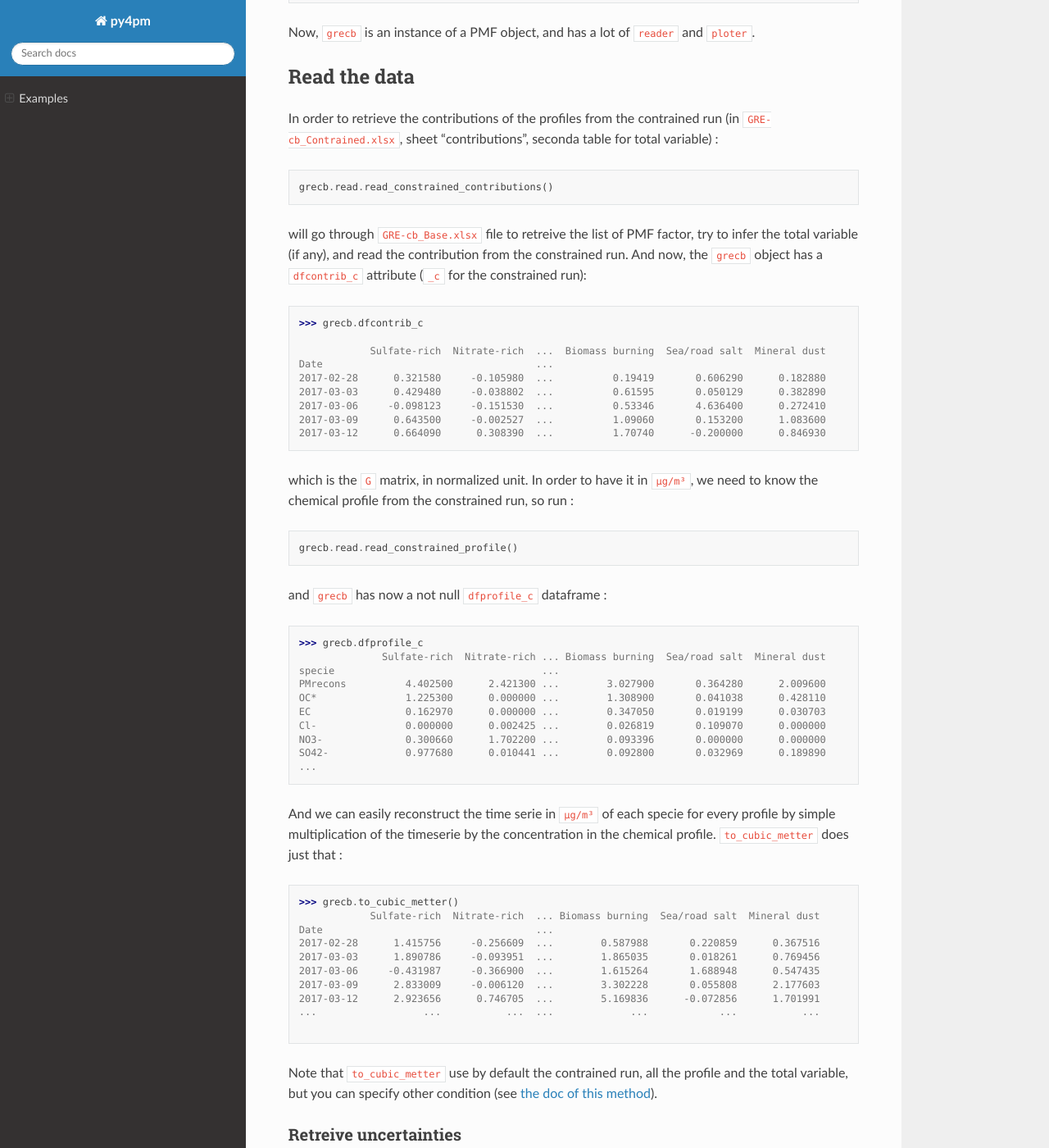
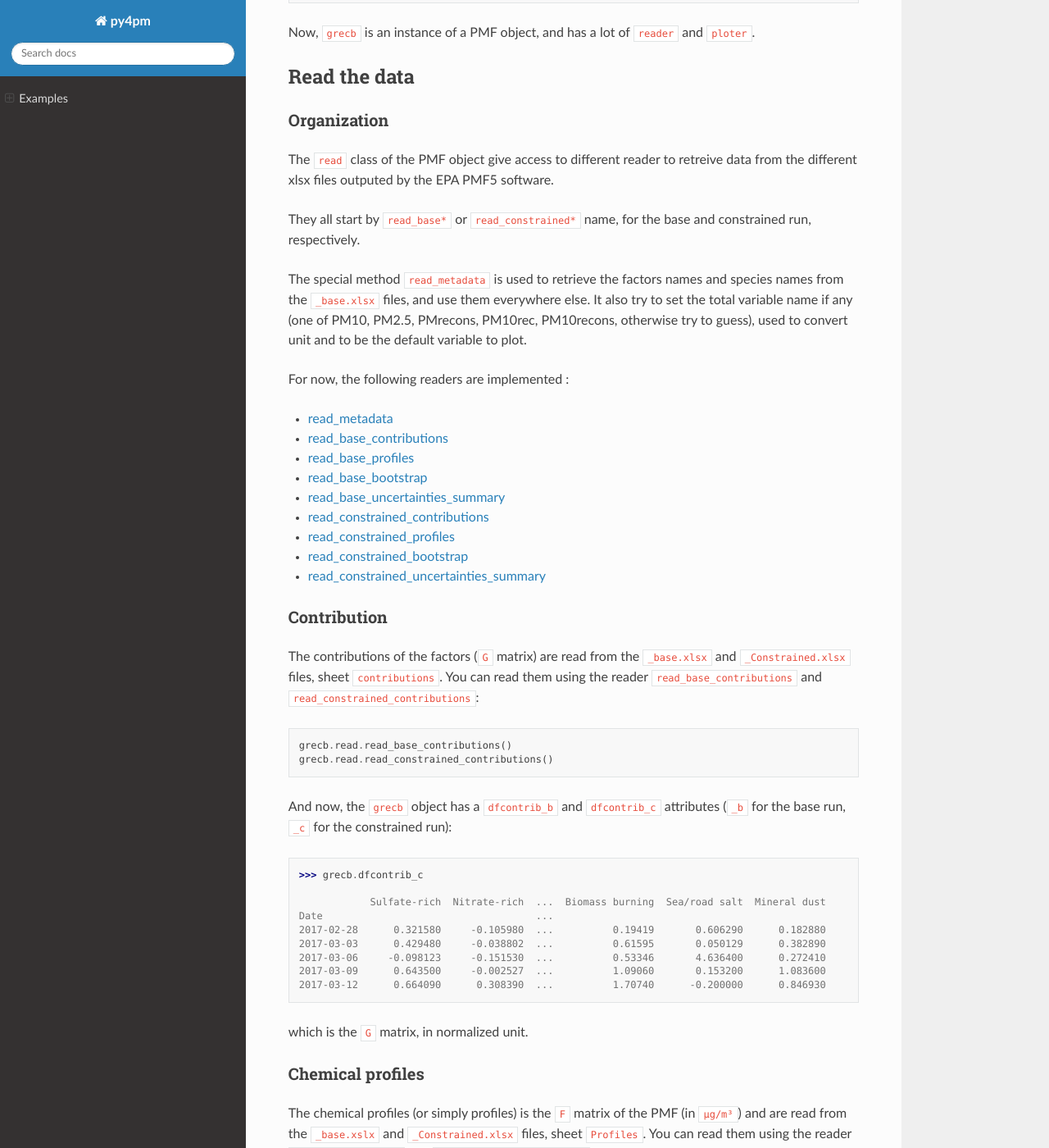
Before and after one commit to weber-s/py4pm, a Sphinx documentation site: the page built from docs/usage.md, in a window 1280 px wide and 1400 px high, scrolled down 771 px. Shown: the whole window at 82% size. Built offline with Sphinx 7.4.7 and the Read the Docs theme 2.0.0, drawn with Linux system fonts in a browser that asks for light colours; some of the changed text lies outside the part shown.

Commit message:
DOC: reorganise useage.md

````diff
--- a/docs/usage.md
+++ b/docs/usage.md
@@ -44,17 +44,46 @@ Now, `grecb` is an instance of a PMF object, and has a lot of `reader` and `plot
 Read the data
 -------------
 
-In order to retrieve the contributions of the profiles from the contrained run
-(in `GRE-cb_Contrained.xlsx`, sheet "contributions", seconda table for total variable) :
+### Organization
+
+The `read` class of the PMF object give access to different reader to retreive data from
+the different xlsx files outputed by the EPA PMF5 software.
+
+They all start by `read_base*` or `read_constrained*` name, for the base and constrained
+run, respectively.
+
+The special method `read_metadata` is used to retrieve the factors names and species names
+from the `_base.xlsx` files, and use them everywhere else. It also try to set the total
+variable name if any (one of PM10, PM2.5, PMrecons, PM10rec, PM10recons, otherwise try to
+guess), used to convert unit and to be the default variable to plot.
+
+For now, the following readers are implemented :
+
+ - [read_metadata](api_py4pm.html#py4pm.pmfutilities.ReaderAccessor.read_metadata)
+ - [read_base_contributions](api_py4pm.html#py4pm.pmfutilities.ReaderAccessor.read_base_contributions)
+ - [read_base_profiles](api_py4pm.html#py4pm.pmfutilities.ReaderAccessor.read_base_profiles)
+ - [read_base_bootstrap](api_py4pm.html#py4pm.pmfutilities.ReaderAccessor.read_base_bootstrap)
+ - [read_base_uncertainties_summary](api_py4pm.html#py4pm.pmfutilities.ReaderAccessor.read_base_uncertainties_summary)
+ - [read_constrained_contributions](api_py4pm.html#py4pm.pmfutilities.ReaderAccessor.read_constrained_contributions)
+ - [read_constrained_profiles](api_py4pm.html#py4pm.pmfutilities.ReaderAccessor.read_constrained_profiles)
+ - [read_constrained_bootstrap](api_py4pm.html#py4pm.pmfutilities.ReaderAccessor.read_constrained_bootstrap)
+ - [read_constrained_uncertainties_summary](api_py4pm.html#py4pm.pmfutilities.ReaderAccessor.read_constrained_uncertainties_summary)
+
+### Contribution
+
+The contributions of the factors (`G` matrix) are read from the `_base.xlsx` and
+`_Constrained.xlsx` files, sheet `contributions`.
+You can read them using the reader `read_base_contributions` and
+`read_constrained_contributions`:
 
 ```python
+grecb.read.read_base_contributions()
 grecb.read.read_constrained_contributions()
 
 ```
 
-will go through `GRE-cb_Base.xlsx` file to retreive the list of PMF factor, try to infer
-the total variable (if any), and read the contribution from the constrained run.
-And now, the `grecb` object has a `dfcontrib_c` attribute (`_c` for the constrained run):
+And now, the `grecb` object has a `dfcontrib_b` and `dfcontrib_c` attributes (`_b` for the
+base run, `_c` for the constrained run):
 
 ```python
 >>> grecb.dfcontrib_c
@@ -69,18 +98,24 @@ Date                                    ...
 
 ```
 
-which is the `G` matrix, in normalized unit. In order to have it in `µg/m³`, we need to
-know the chemical profile from the constrained run, so run :
+which is the `G` matrix, in normalized unit.
+
+### Chemical profiles
+
+The chemical profiles (or simply profiles) is the `F` matrix of the PMF (in `µg/m³`) and
+are read from the `_base.xslx` and `_Constrained.xlsx` files, sheet `Profiles`.
+You can read them using the reader `read_base_profiles` and `read_constrained_profiles`:
 
 ```python
+grecb.read.read_base_profile()
 grecb.read.read_constrained_profile()
 
 ```
 
-and `grecb` has now a not null `dfprofile_c` dataframe :
+and `grecb` has now a not null `dfprofiles_b` and `dfprofiles_c` dataframe :
 
 ```python
->>> grecb.dfprofile_c
+>>> grecb.dfprofiles_c
               Sulfate-rich  Nitrate-rich ... Biomass burning  Sea/road salt  Mineral dust
 specie                                   ...
 PMrecons          4.402500      2.421300 ...        3.027900       0.364280      2.009600
@@ -93,28 +128,7 @@ SO42-             0.977680      0.010441 ...        0.092800       0.032969
 
 ```
 
-And we can easily reconstruct the time serie in `µg/m³` of each specie for every profile
-by simple multiplication of the timeserie by the concentration in the chemical profile.
-`to_cubic_metter` does just that :
-
-```python
->>> grecb.to_cubic_metter()
-            Sulfate-rich  Nitrate-rich  ... Biomass burning  Sea/road salt  Mineral dust
-Date                                    ...
-2017-02-28      1.415756     -0.256609  ...        0.587988       0.220859      0.367516
-2017-03-03      1.890786     -0.093951  ...        1.865035       0.018261      0.769456
-2017-03-06     -0.431987     -0.366900  ...        1.615264       1.688948      0.547435
-2017-03-09      2.833009     -0.006120  ...        3.302228       0.055808      2.177603
-2017-03-12      2.923656      0.746705  ...        5.169836      -0.072856      1.701991
-...                  ...           ...  ...             ...            ...           ...
-
-
-```
-
-Note that `to_cubic_metter` use by default the contrained run, all the profile and the total variable, but you
-can specify other condition (see [the doc of this method](api_py4pm.html#py4pm.pmfutilities.PMF.to_cubic_meter)).
-
-### Retreive uncertainties
+### Uncertainties
 
 You can also read the bootstrap and DISP result :
 
@@ -139,6 +153,32 @@ and now, you have access to :
 
   * `grecb.dfBS_profile_c` : all the bootstrap chemical profiles
   * `grecb.dfbootstrape_mapping_c` : the table of the mapping between base and BS factors
+
+### Utilities
+
+In order to have the contributions in `µg/m³`, which is given by `G⋅F`, we need to know
+both the chemical profile `F` and the contribution `G`.
+And we can easily reconstruct the time serie in `µg/m³` of each specie for every profile
+by simple multiplication of the timeserie by the concentration in the chemical profile.
+Since this is a very often computation, the method `to_cubic_metter` does just that :
+
+```python
+>>> grecb.to_cubic_metter()
+            Sulfate-rich  Nitrate-rich  ... Biomass burning  Sea/road salt  Mineral dust
+Date                                    ...
+2017-02-28      1.415756     -0.256609  ...        0.587988       0.220859      0.367516
+2017-03-03      1.890786     -0.093951  ...        1.865035       0.018261      0.769456
+2017-03-06     -0.431987     -0.366900  ...        1.615264       1.688948      0.547435
+2017-03-09      2.833009     -0.006120  ...        3.302228       0.055808      2.177603
+2017-03-12      2.923656      0.746705  ...        5.169836      -0.072856      1.701991
+...                  ...           ...  ...             ...            ...           ...
+
+
+```
+
+Note that `to_cubic_metter` use by default the contrained run, all the profile and the total variable, but you
+can specify other conditions (see [the doc of this method](api_py4pm.html#py4pm.pmfutilities.PMF.to_cubic_meter)).
+
 
 Plot utilities
 --------------
````
